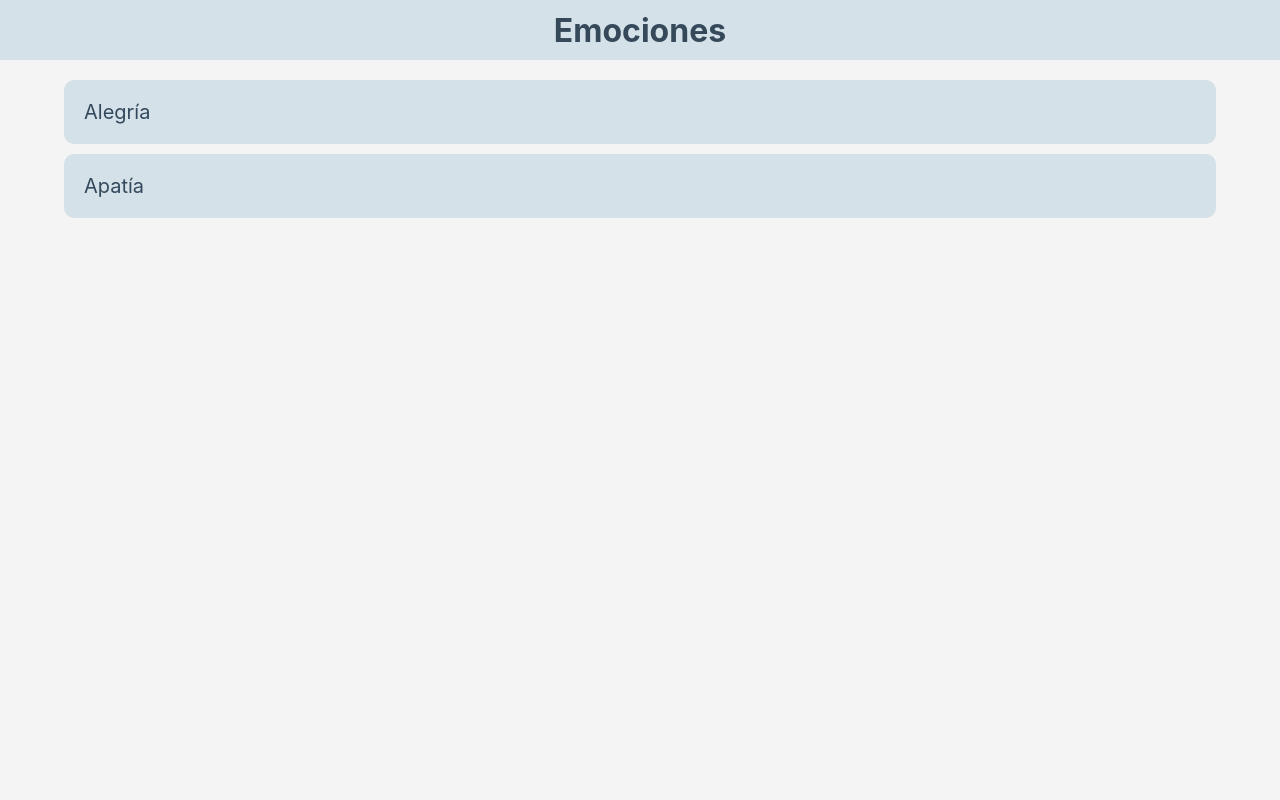
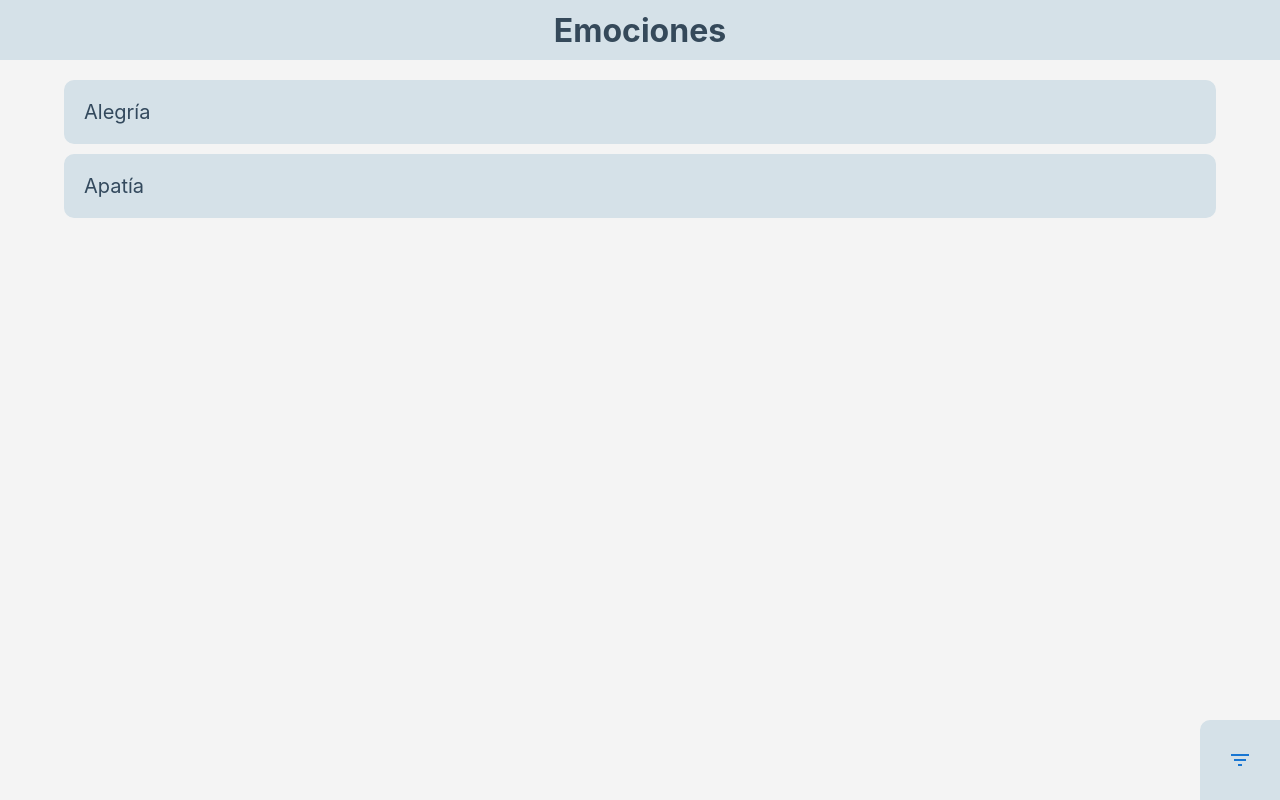
Before and after one commit to kikeelectronico/emociones, a React (Create React App) app in the folder emociones/: page / in a window 1280 px wide. Built offline with nearby package versions, Linux system fonts and the light colour scheme.

Commit message:
add filter button

```diff
--- a/emociones/src/App.css
+++ b/emociones/src/App.css
@@ -21,3 +21,14 @@
   width: 90%;
   margin-left: 5%;
 }
+
+.buttons {
+  position: absolute;
+  right: 0;
+  bottom: 0;
+  padding: 20px;
+  border-radius: 10px 0 0 0;
+  display: flex;
+  flex-direction: row-reverse;
+  background-color: #d5e1e8;
+}
--- a/emociones/src/App.js
+++ b/emociones/src/App.js
@@ -1,4 +1,8 @@
 import React, {useState} from "react";
+import IconButton from '@mui/material/IconButton';
+import FilterListIcon from '@mui/icons-material/FilterList';
+import FilterListOffIcon from '@mui/icons-material/FilterListOff';
+
 import './App.css';
 import Emotion from './components/Emotion';
 
@@ -7,6 +11,7 @@ let emotions = require("./emotions.json")
 function App() {
 
   const [selected, setSelected] = useState([])
+  const [filtered, setFiltered] = useState(false)
 
   const selectEmotion = (emotion_name) => {
     let _selected = [...selected]
@@ -16,7 +21,6 @@ function App() {
       let index = _selected.indexOf(emotion_name)
       _selected.splice(index, 1)
     }
-
     setSelected(_selected)
   }
 
@@ -39,6 +43,13 @@ function App() {
           })
         }
       </section>
+      <section className="buttons">
+        <IconButton color="primary" aria-label="Mostrar emociones seleccionadas">
+          {
+            !filtered ? <FilterListIcon/> : <FilterListOffIcon/>
+          }
+        </IconButton>
+      </section>
     </div>
   );
 }
```
